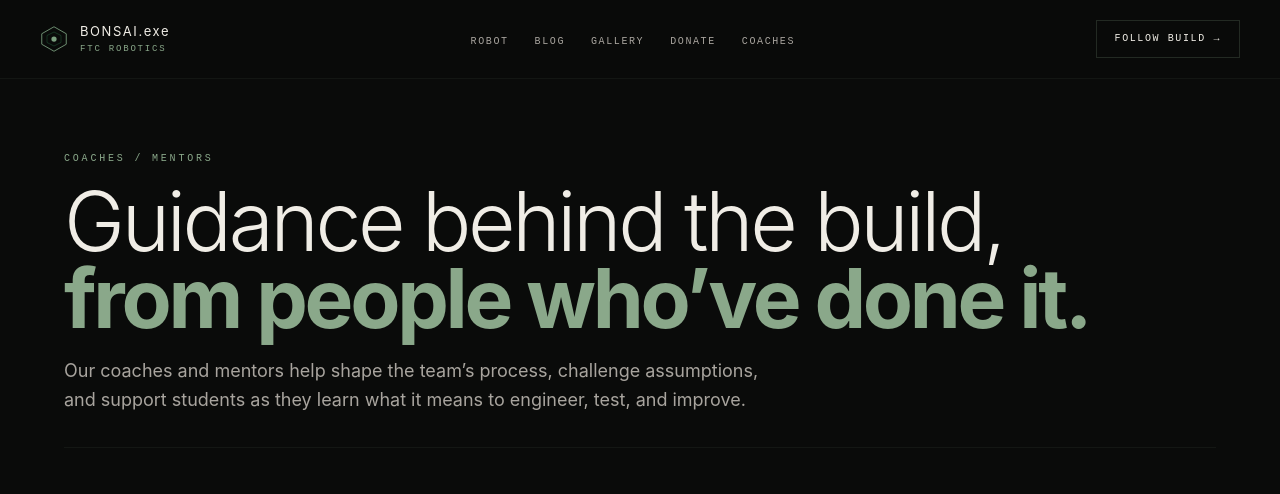
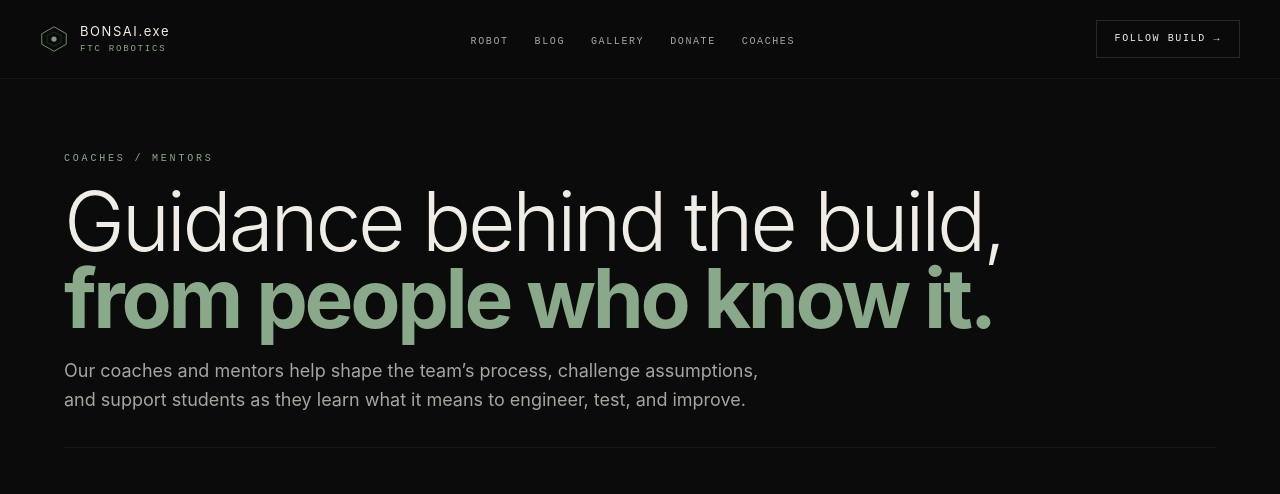
Before and after one commit to Jcleo2/bonsaiftc, a plain HTML site: page public/coaches.html in a window 1280 px wide. Shown: the top 494 px of the page. Drawn offline with Linux system fonts and the light colour scheme.

Commit message:
Update hero heading text for clarity

```diff
--- a/public/coaches.html
+++ b/public/coaches.html
@@ -163,7 +163,7 @@
   <main>
     <header class="hero">
       <div class="eyebrow">COACHES / MENTORS</div>
-      <h1>Guidance behind the build,<br><strong>from people who’ve done it.</strong></h1>
+      <h1>Guidance behind the build,<br><strong>from people who know it.</strong></h1>
       <p class="hero-copy">Our coaches and mentors help shape the team’s process, challenge assumptions, and support students as they learn what it means to engineer, test, and improve.</p>
     </header>
 
```
